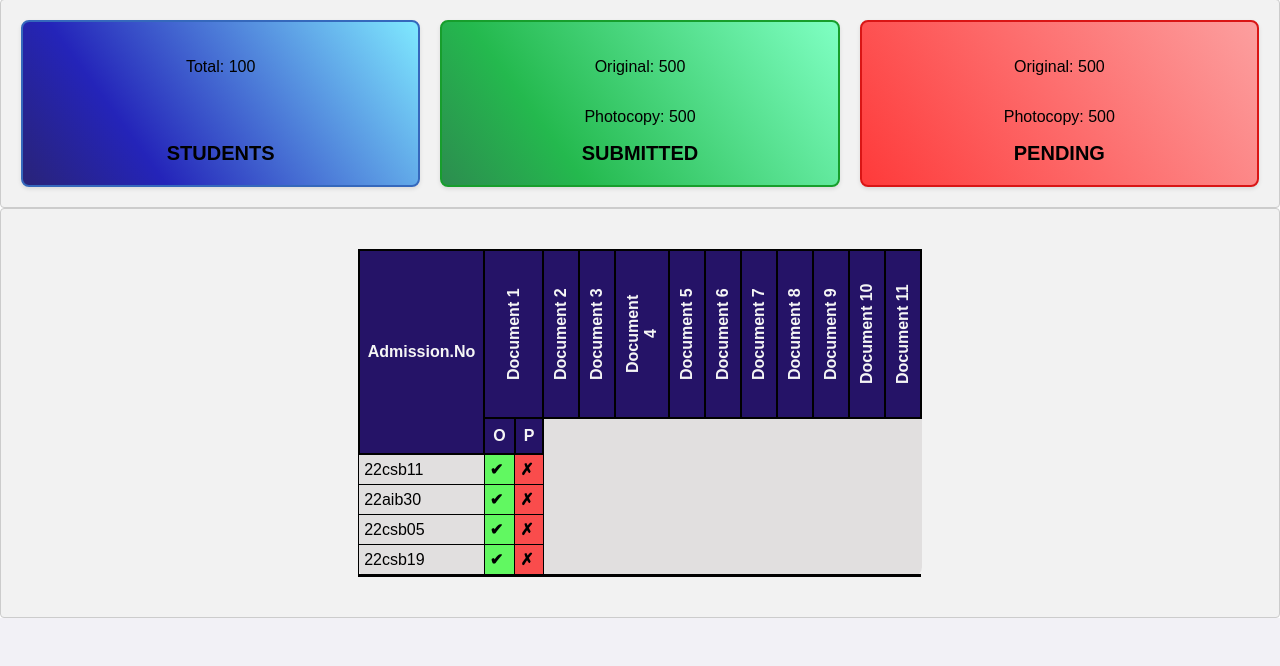
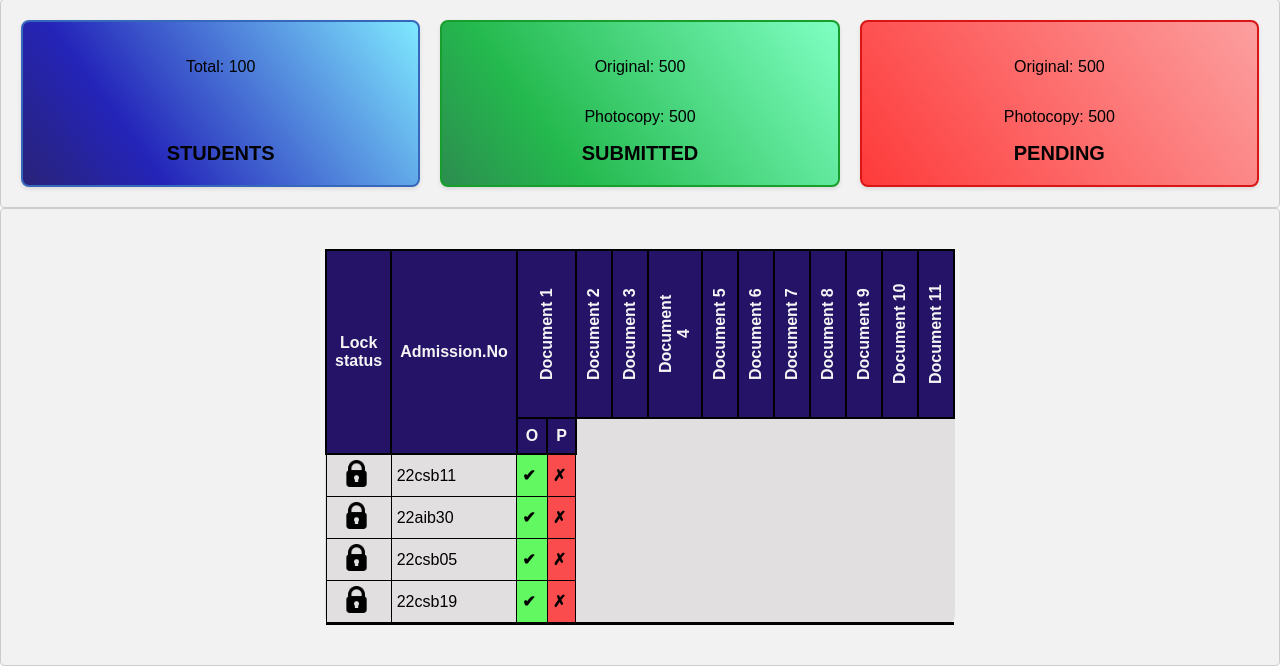
Before and after one commit to Kite-IPS/doc-portal, a Django app: page /dashboard in a window 1280 px wide. Shown: the part 254-920 px from the top of the page. Before the commit the page ends 872 px from the top, so only its background shows below. Run offline with Django 4.2, Linux system fonts and the light colour scheme.

Commit message:
lock feature added in dashboard

```diff
--- a/portal/static/css/dashboard.css
+++ b/portal/static/css/dashboard.css
@@ -159,7 +159,10 @@ body {
     border: 2px solid #000000;
     padding: 8px;
   }
-
+  .lock-icon{
+    width: 50%;
+    padding-left: 11px;
+  }
   #documentTable td {
     border: 1px solid black;
     padding: 5px;
--- a/portal/templates/dashboard.html
+++ b/portal/templates/dashboard.html
@@ -41,6 +41,7 @@
     <div class="table-container">
       <table id="documentTable">
         <tr>
+          <th rowspan="2">Lock status</th>
           <th rowspan="2">Admission.No</th>
           <th colspan="2" class="rotate">Document 1</th>
           <th colspan="2" class="rotate">Document 2</th>
@@ -59,21 +60,25 @@
           <th>P</th>
         </tr>
         <tr>
+          <td id="lock"><a href="#"><img src="{% static 'image/lock.png' %}" alt="Lock" class="lock-icon"></a></td>
           <td>22csb11</td>
           <td class="green-cell">&#10004;</td>
           <td class="red-cell">&#10007;</td>
         </tr>
         <tr>
+          <td id="lock"><a href="#"><img src="{% static 'image/lock.png' %}" alt="Lock" class="lock-icon"></a></td>
           <td>22aib30</td>
           <td class="green-cell">&#10004;</td>
           <td class="red-cell">&#10007;</td>
         </tr>
         <tr>
+          <td id="lock"><a href="#"><img src="{% static 'image/lock.png' %}" alt="Lock" class="lock-icon"></a></td>
           <td>22csb05</td>
           <td class="green-cell">&#10004;</td>
           <td class="red-cell">&#10007;</td>
         </tr>
         <tr>
+          <td id="lock"><a  href="#"><img src="{% static 'image/lock.png' %}" alt="Lock" class="lock-icon"></a></td>
           <td>22csb19</td>
           <td class="green-cell">&#10004;</td>
           <td class="red-cell">&#10007;</td>
```
